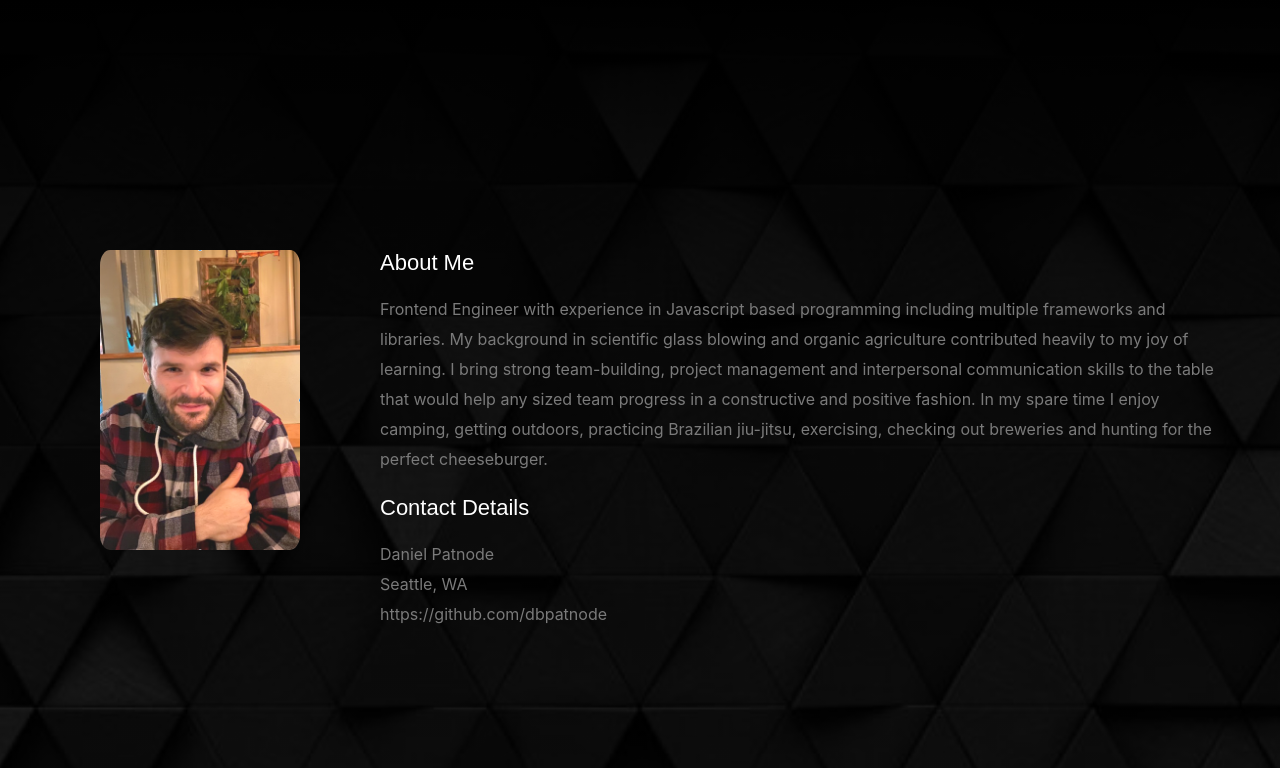
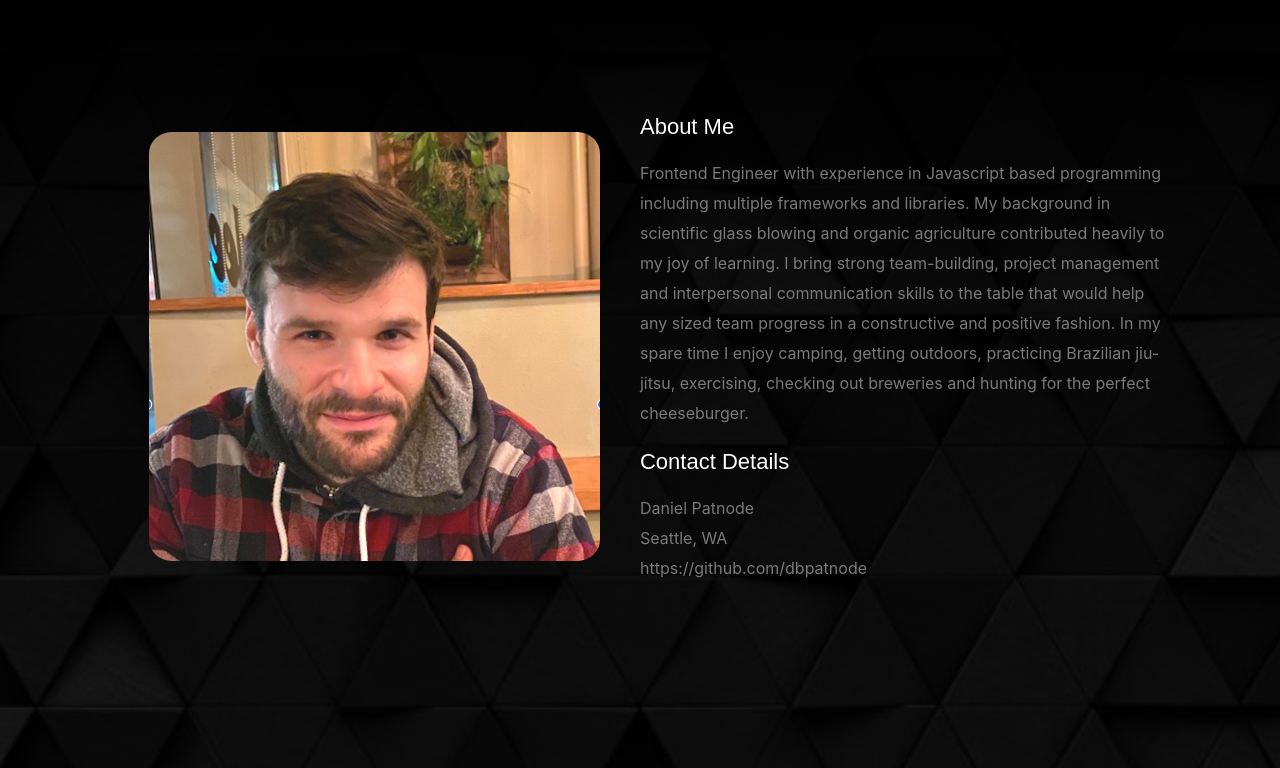
Before and after one commit to dbpatnode/major-remake, a React (Create React App) app in the folder major-remake/: page / in a window 1280 px wide. Shown: the part 872-1640 px from the top of the page. Built offline with nearby package versions, Linux system fonts and the light colour scheme.

Commit message:
reconfigured about section to use flexbox

```diff
--- a/major-remake/src/components/about/about.component.jsx
+++ b/major-remake/src/components/about/about.component.jsx
@@ -10,7 +10,8 @@
             <div id="about">
                 <div className="content-container">
                     <div className="headshot-container">
-                        <img className="profile-pic" src={Headshot} alt="Daniel Patnode" />
+                        <div className="profile-pic"></div>
+                        {/* <img className="profile-pic" src={Headshot} alt="Daniel Patnode" /> */}
                     </div>
 
                     <div className="information-container">
--- a/major-remake/src/components/about/about.style.scss
+++ b/major-remake/src/components/about/about.style.scss
@@ -11,25 +11,51 @@
     overflow: hidden;
 
     .content-container{
-        display: grid;
-        grid-template-columns: 200px 1fr;
-        grid-template-rows: 60px 1fr 60px;
-        grid-column-gap: 16px;
-        grid-row-gap: 16px;
+        // display: grid;
+        // grid-template-columns: 200px 1fr;
+        // grid-template-rows: 60px 1fr 60px;
+        // grid-column-gap: 16px;
+        // grid-row-gap: 16px;
+        display: flex;
+        width: 83%;
+        margin: 0 auto;
 
         .headshot-container {
-            height: 400px;
-            width: 100%;
-            grid-area: 2 / 3/ 4 / 1;
-            margin-top: 80px;
-            padding-left: 100px;
+            width:50%;
+            display: flex;
+            align-items: center;
+            justify-content: center;
+            // height: 400px;
+            // width: 100%;
+            // grid-area: 2 / 3/ 4 / 1;
+            // margin-top: 80px;
+            // padding-left: 100px;
+
+            .profile-pic {
+                // position: relative;
+                // width: 200px;
+                // height: 300px;
+                // border-radius: 5%;
+                // background-color: pink
+
+                position: relative;
+                width: 85%;
+                height: 85%;
+                border-radius: 5%;
+                background-color: pink;
+                background-image: url(headshot.png);
+                background-position: 25% 27%;
+                background-size: cover;
+                background-repeat: no-repeat;
+            }
         }
 
         .information-container {
-            grid-area: 2 / 6 / 3 / 6;
-            padding-top: 60px;
-            padding-right: 60px;
-            padding-left: 100px;
+            width: 50%;
+            // grid-area: 2 / 6 / 3 / 6;
+            // padding-top: 60px;
+            // padding-right: 60px;
+            // padding-left: 100px;
         }
     }
 
@@ -45,12 +71,7 @@
         color: #7A7A7A;
     }
 
-    .profile-pic {
-        position: relative;
-        width: 200px;
-        height: 300px;
-        border-radius: 5%;
-    }
+
 
     .contact-details {
         width: 41.66667%;
```
Also changed, not shown: 2 other files (tests, documents, lock files or other folders).
